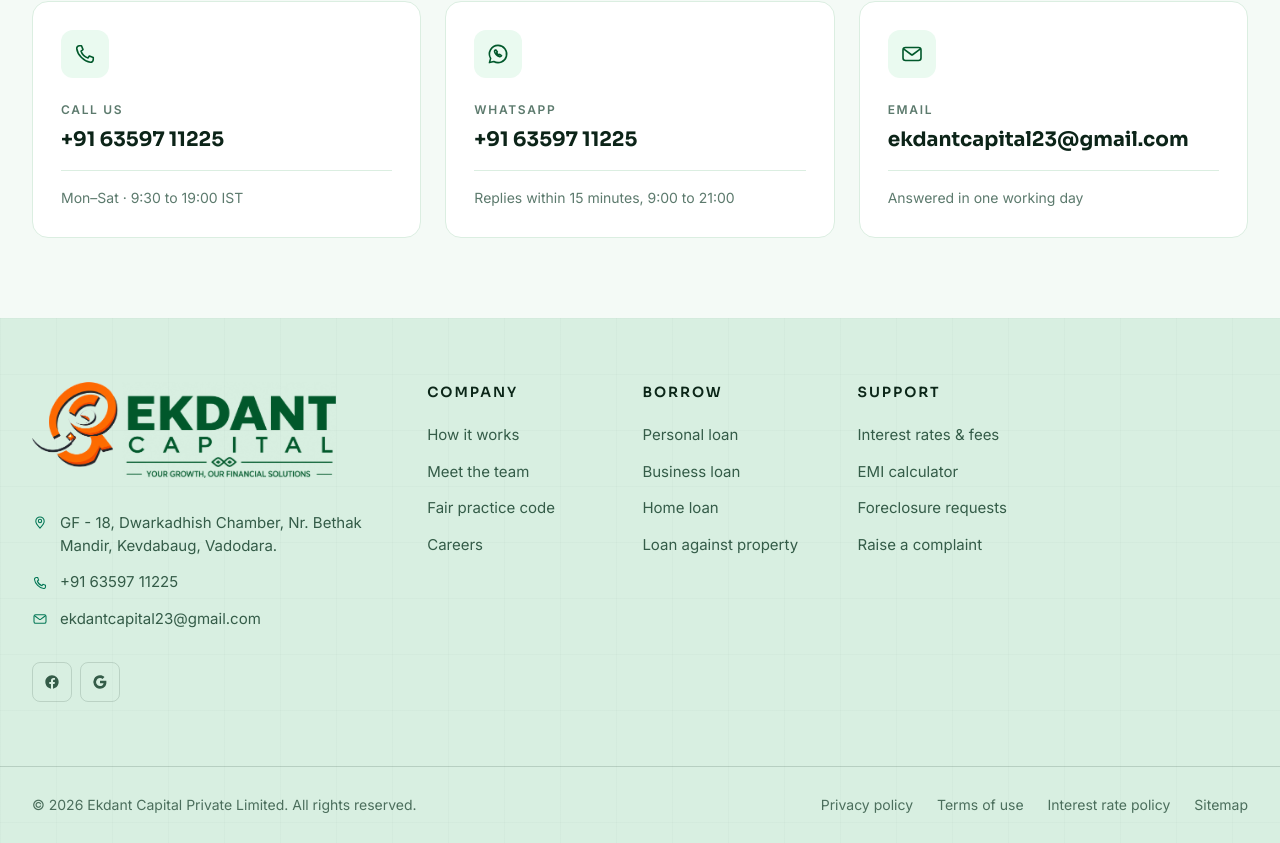
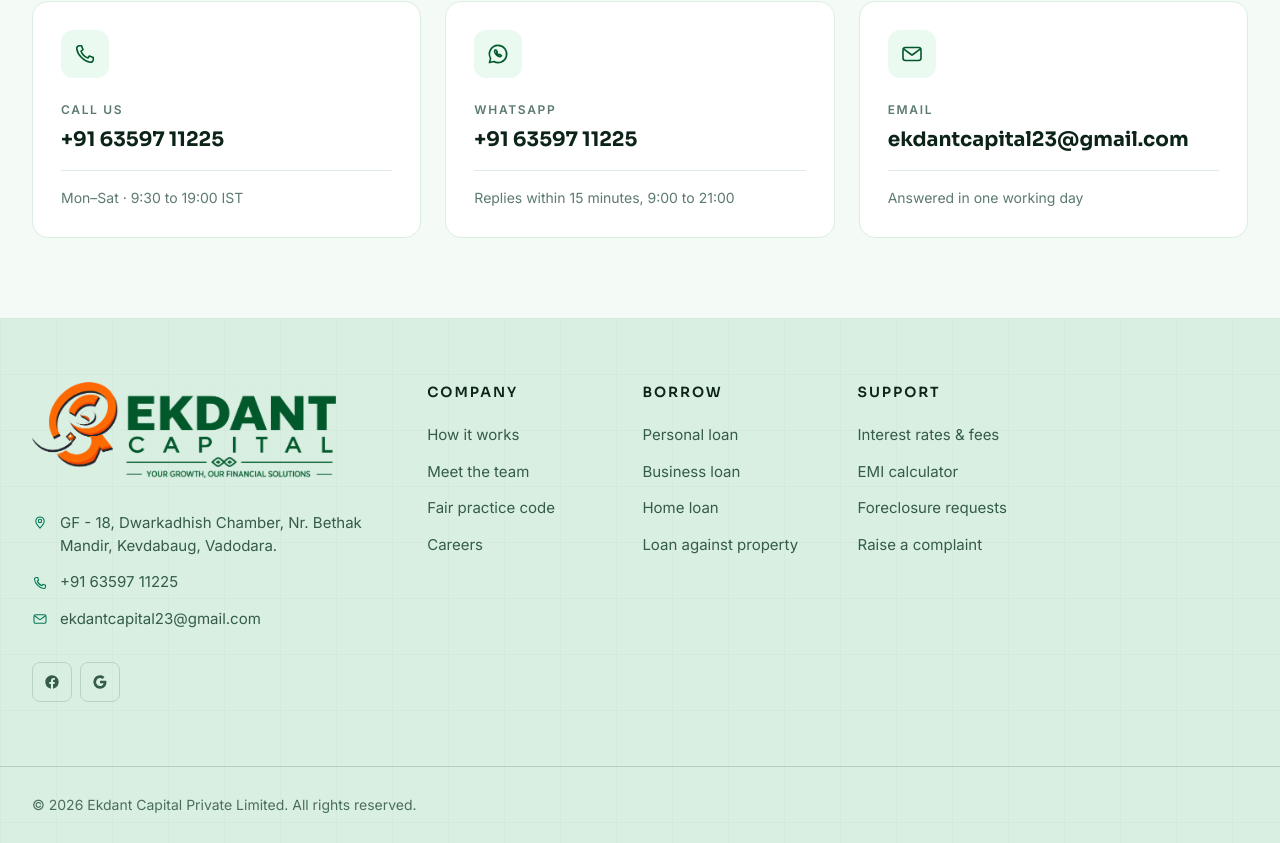
Before and after one commit to Sudeep-More/ekdant-capital, a Next.js app: page / in a window 1280 px wide. Shown: the part 5555-6398 px from the top of the page. Built offline with nearby package versions, Linux system fonts and the light colour scheme.

Commit message:
Remove the legal links from the footer bar
Co-Authored-By: Claude Opus 5 (1M context) <noreply@anthropic.com>

```diff
--- a/components/SiteFooter.tsx
+++ b/components/SiteFooter.tsx
@@ -84,17 +84,6 @@ export function SiteFooter() {
           <p className="text-sm text-on-feature-muted">
             © {new Date().getFullYear()} {company.legalName}. All rights reserved.
           </p>
-          <ul className="flex flex-wrap items-center gap-x-6 gap-y-2 text-sm text-on-feature-muted">
-            {["Privacy policy", "Terms of use", "Interest rate policy", "Sitemap"].map(
-              (item) => (
-                <li key={item}>
-                  <a href="#top" className="transition-colors hover:text-on-feature-heading">
-                    {item}
-                  </a>
-                </li>
-              ),
-            )}
-          </ul>
         </div>
       </div>
     </footer>
```
